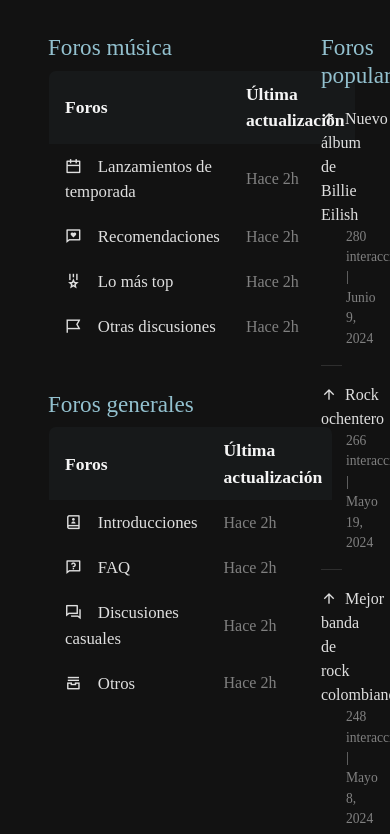
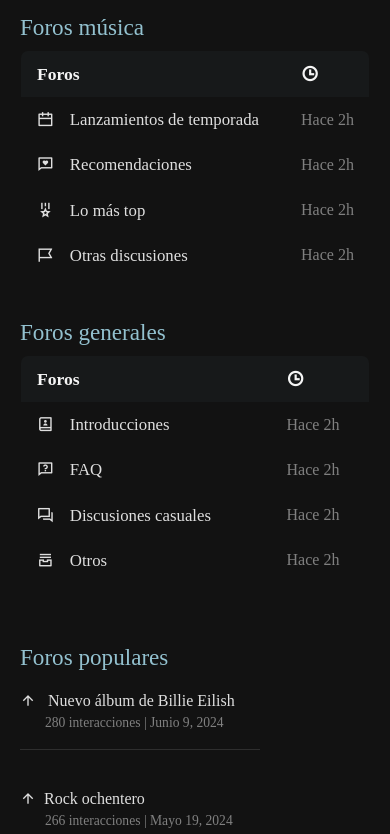
Before and after one commit to frontSha/PF-SharonDiaz, a plain HTML site: page pages/forums.html in a window 390 px wide. Shown: the part 180-1014 px from the top of the page. Drawn offline with nearby package versions, Linux system fonts and the light colour scheme; a web font is replaced by a local one.

Commit message:
Estilos responsive agregados en tododas las páginas

```diff
--- a/pages/forums.html
+++ b/pages/forums.html
@@ -125,7 +125,8 @@
                 <thead>
                   <tr>
                     <th>Foros</th>
-                    <th>Última actualización</th>
+                    <th class="d-none d-md-block">Última actualización</th>
+                    <th class="d-md-none"> <i class="ri-time-line"></i></th>
                   </tr>
                 </thead>
                 <tbody>
@@ -188,7 +189,8 @@
                 <thead>
                   <tr>
                     <th>Foros</th>
-                    <th>Última actualización</th>
+                    <th class="d-none d-md-block">Última actualización</th>
+                    <th class="d-md-none"> <i class="ri-time-line"></i></th>
                   </tr>
                 </thead>
                 <tbody>
@@ -241,28 +243,30 @@
             <h3>Foros populares</h3>
             <ul>
               <li>
-                <a href="#"><i class="ri-arrow-up-line"></i>Nuevo álbum de Billie Eilish</a>
-                <span>280 interacciones | Junio 9, 2024</span>
+                <a href="#" class="text-nowrap">
+                  <i class="ri-arrow-up-line"></i>
+                  Nuevo álbum de Billie Eilish</a>
+                <span class="text-nowrap">280 interacciones | Junio 9, 2024</span>
                 <hr class="border-pf">
               </li>
               <li>
                 <a href="#"><i class="ri-arrow-up-line"></i>Rock ochentero</a>
-                <span>266 interacciones | Mayo 19, 2024</span>
+                <span class="text-nowrap">266 interacciones | Mayo 19, 2024</span>
                 <hr class="border-pf">
               </li>
               <li>
-                <a href="#"><i class="ri-arrow-up-line"></i>Mejor banda de rock colombiano</a>
-                <span>248 interacciones | Mayo 8, 2024</span>
+                <a href="#" class="text-nowrap"><i class="ri-arrow-up-line"></i>Mejor banda de rock colombiano</a>
+                <span class="text-nowrap">248 interacciones | Mayo 8, 2024</span>
                 <hr class="border-pf">
               </li>
               <li>
                 <a href="#"><i class="ri-arrow-up-line"></i>Billboard Hot semanal</a>
-                <span>230 interacciones | Abril 10, 2024</span>
+                <span class="text-nowrap">230 interacciones | Abril 10, 2024</span>
                 <hr class="border-pf">
               </li>
               <li>
                 <a href="#"><i class="ri-arrow-up-line"></i>Mejores listas de rap</a>
-                <span>190 interacciones | Marzo 30, 2024</span>
+                <span class="text-nowrap">190 interacciones | Marzo 30, 2024</span>
                 <hr class="border-pf">
               </li>
             </ul>
--- a/styles/scss/utilities/_responsive.scss
+++ b/styles/scss/utilities/_responsive.scss
@@ -1,4 +1,21 @@
 @media (max-width: 576px) {
+  .section-forums {
+    padding: 20px 20px;
+  }
+  .heading-forums {
+    padding: 40px 20px 0;
+    text-align: center;
+  }
+  .container-forums {
+    grid-template-columns: 1fr !important;
+    aside {
+      padding: 0 20px 40px;
+      padding-top: 0px !important;
+      ul {
+        flex-direction: column !important;
+      }
+    }
+  }
   .section-review {
     padding: 40px 20px;
     &__heading h2 {
@@ -58,40 +75,40 @@
     }
   }
 
-  .section-explore{
+  .section-explore {
     padding: 40px 20px 0;
 
-    h1{
+    h1 {
       text-align: center;
       font-size: 2.5em;
     }
-    .grid-explore{
+    .grid-explore {
       width: 100%;
       padding: 0;
     }
-    .grid-item{
+    .grid-item {
       width: 9rem;
       height: 14rem;
     }
   }
-  .section-all{
+  .section-all {
     padding: 40px 20px;
-    h2{
+    h2 {
       text-align: center;
       font-size: 1.9em;
     }
-    .grid-all{
+    .grid-all {
       width: 100%;
       padding: 20px 0;
       display: grid;
       grid-template-columns: repeat(2, 1fr);
       gap: 1.2rem;
 
-      .item-all{
+      .item-all {
         height: 7.5rem;
         width: 100%;
-          p{
-            @include font(1.5em,600,$color-general);
+        p {
+          @include font(1.5em, 600, $color-general);
         }
       }
     }
@@ -141,18 +158,29 @@
     }
   }
 }
+@media (max-width: 928px) {
+  .container-forums {
+    aside {
+      ul {
+        li {
+          flex: 1 1 20%;
+        }
+      }
+    }
+  }
+}
 @media (max-width: 911px) and (min-width: 577px) {
-  .section-all{
-    h2{
+  .section-all {
+    h2 {
       font-size: 1.9em;
     }
-    .grid-all{
-      width: calc((15rem*2) + 1.75rem);
+    .grid-all {
+      width: calc((15rem * 2) + 1.75rem);
       display: grid;
       grid-template-columns: repeat(2, 1fr);
       gap: 1.7rem;
 
-      .item-all{
+      .item-all {
         max-height: 8.5rem;
         min-height: 7rem;
         width: 100%;
@@ -169,6 +197,19 @@
 }
 
 @media (max-width: 1200px) {
+  .container-forums {
+    grid-template-columns: 1fr !important;
+    aside {
+      ul {
+        flex-direction: row;
+        flex-wrap: wrap;
+        gap: 20px;
+        li {
+          flex: 1 1 30%;
+        }
+      }
+    }
+  }
   .sidebar {
     max-width: 4.5rem !important;
     min-width: 4.5rem !important;
@@ -176,13 +217,13 @@
   .nav-link {
     justify-content: center;
     i {
-      color: #93c1cf !important;
+      color: $color-main !important;
     }
   }
   .nav-link:hover,
   .active {
     i {
-      color: whitesmoke !important;
+      color: $color-text-primary !important;
     }
   }
 }
--- a/styles/scss/views/_forums.scss
+++ b/styles/scss/views/_forums.scss
@@ -1,21 +1,22 @@
-.heading-forums{
-    @include font(2.4em,600,$color-main);
+.heading-forums {
+  @include font(2.4em, 600, $color-main);
   padding: 40px 48px 0;
 }
-.container-forums{
+.container-forums {
   display: grid;
   grid-template-columns: 70% 30%;
   margin: auto;
 }
-.section-forums{
+.section-forums {
   padding: 40px 48px 0;
-    .music-forum, .general-forum{
+  .music-forum,
+  .general-forum {
     padding-bottom: 40px;
   }
-    h3{
+  h3 {
     color: $color-main;
   }
-    table{
+  table {
     background-color: transparent;
     border-style: none;
     width: 100%;
@@ -24,68 +25,68 @@
     border-spacing: 0;
     border-radius: 8px;
     overflow: hidden;
-        tbody{
-            tr:hover{
+    tbody {
+      tr:hover {
         background-color: $color-bg-tertiary;
       }
     }
-        thead{
-            th{
+    thead {
+      th {
         @extend td;
-                @include font(1.1em,600,$color-text-primary);
+        @include font(1.1em, 600, $color-text-primary);
       }
       background-color: $color-bg-secondary;
     }
   }
-    td{
+  td {
     padding: 10px;
     padding-inline-start: 1rem;
   }
-    a{
+  a {
     text-decoration: none;
     @include font(1.05em, 100, $color-text-secondary);
-        i{
+    i {
       margin-right: 1rem;
     }
   }
-    p{
+  p {
     color: $color-text-quaternary;
     margin-bottom: 0;
   }
 }
 
-aside{
+aside {
   padding: 40px 48px;
-    h3{
+  h3 {
     color: $color-main;
     margin-bottom: 1rem;
   }
-    ul{
+  ul {
     list-style: none;
     text-align: start;
     display: flex;
     flex-direction: column;
     padding-inline-start: 0;
 
-        li{
+    li {
       display: flex;
       flex-direction: column;
       max-width: 15rem;
-            a{
+      a {
         text-decoration: none;
         color: $color-text-secondary;
-                &:hover{
+        &:hover {
           color: $color-text-tertiary;
         }
-                i{
-                    margin-right: .5rem;
+        i {
+          margin-right: 0.5rem;
         }
       }
-            span{
+      span {
         padding-inline-start: 25px;
-                @include font(.85em,400,$color-text-quaternary);
+        @include font(0.85em, 400, $color-text-quaternary);
       }
-            hr{
+      hr {
         color: $color-text-quaternary;
       }
     }
```
Also changed, not shown: pages/reviews.html (+5 -5 lines), styles/css/styles.css, 1 other file. Lines whose indentation alone changed are shown as unchanged.
